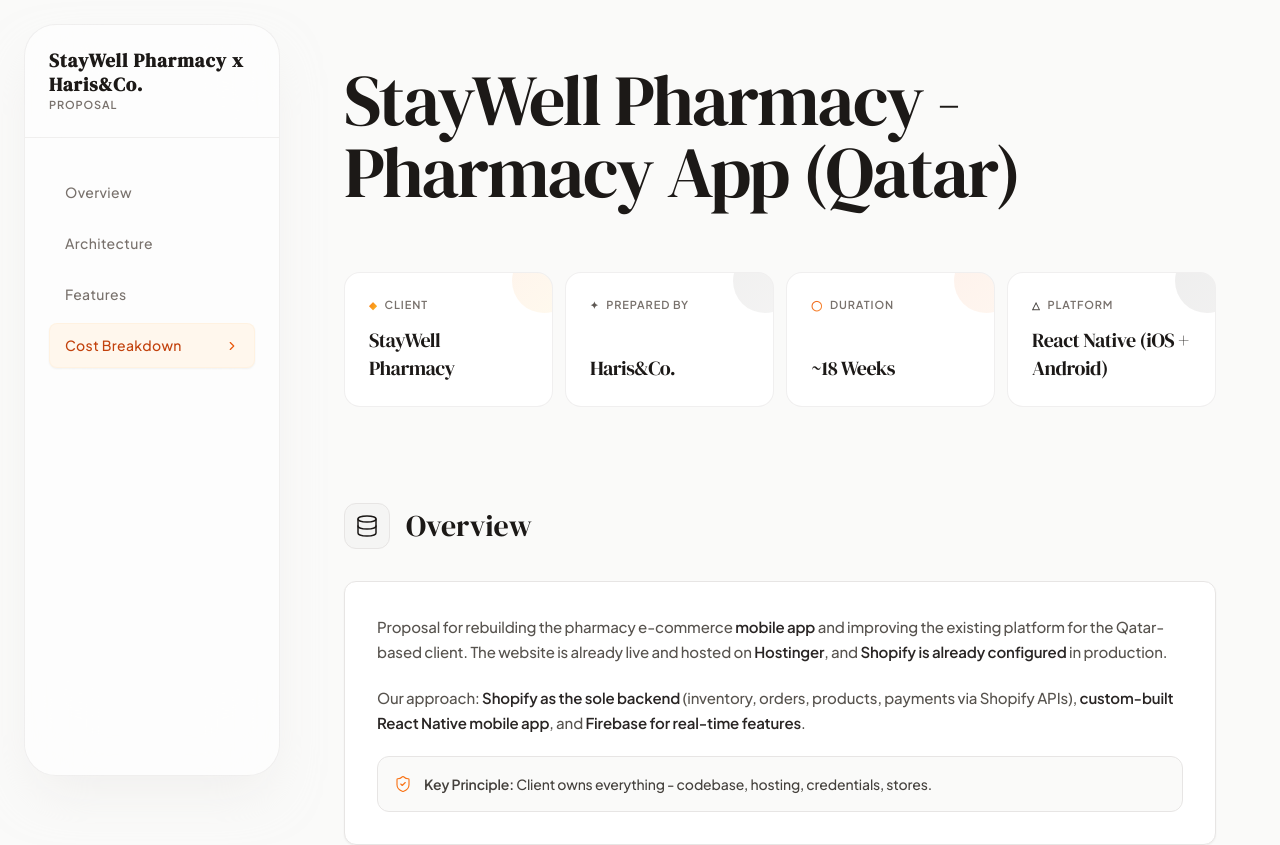
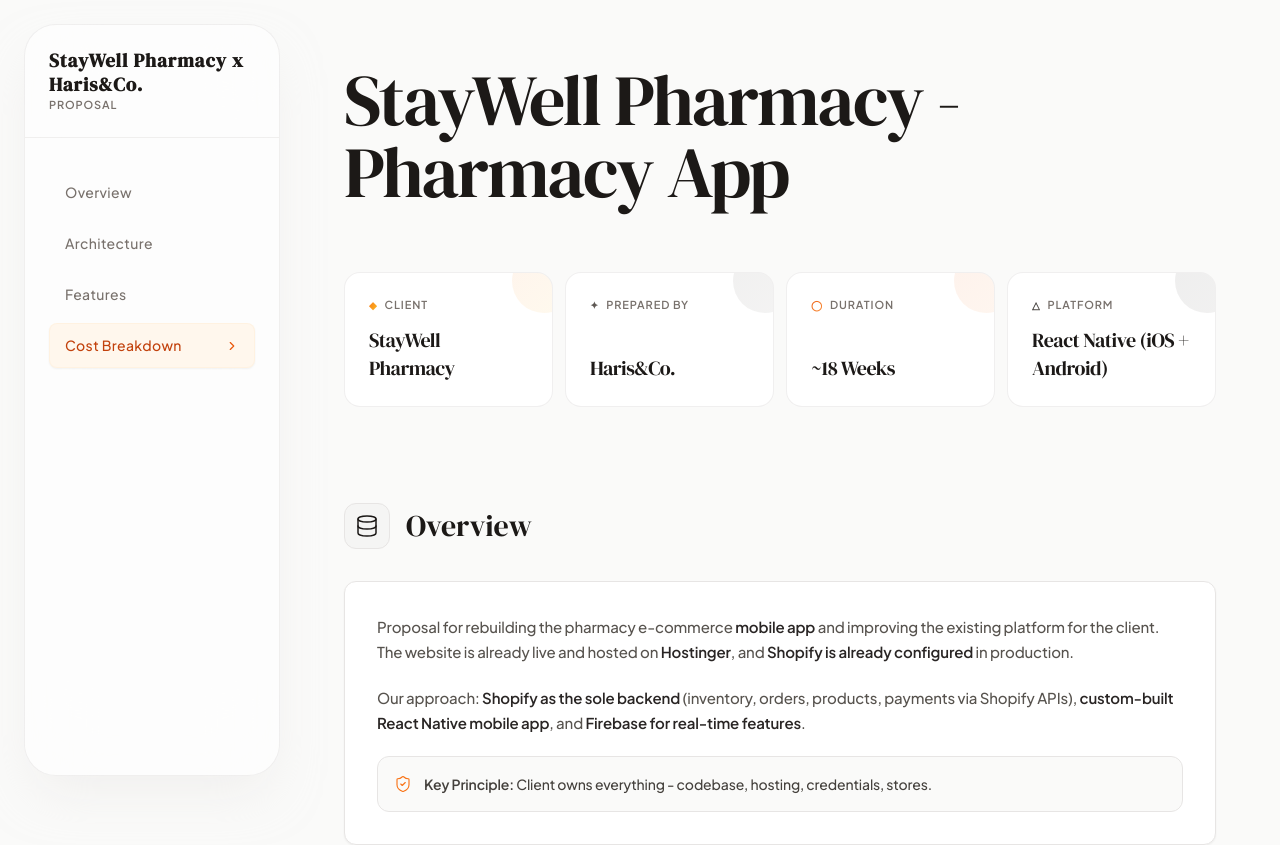
Before and after one commit to SatadalMazumdar/Truth-Care-Pharmacy, a React (Vite) app: page / in a window 1280 px wide. Shown: the top 845 px of the page. Built offline with nearby package versions, Linux system fonts and the light colour scheme.

Commit message:
remove Qatar

```diff
--- a/App.tsx
+++ b/App.tsx
@@ -191,7 +191,7 @@ const App: React.FC = () => {
           <div className={blobClass}></div>
           <div className="relative z-10 space-y-5">
             <p className={bodyTextLg}>
-              Proposal for rebuilding the pharmacy e-commerce <strong className="text-stone-800">mobile app</strong> and improving the existing platform for the Qatar-based client. The website is already live and hosted on <strong className="text-stone-800">Hostinger</strong>, and <strong className="text-stone-800">Shopify is already configured</strong> in production.
+              Proposal for rebuilding the pharmacy e-commerce <strong className="text-stone-800">mobile app</strong> and improving the existing platform for the client. The website is already live and hosted on <strong className="text-stone-800">Hostinger</strong>, and <strong className="text-stone-800">Shopify is already configured</strong> in production.
             </p>
             <p className={bodyTextLg}>
               Our approach: <strong className="text-stone-800">Shopify as the sole backend</strong> (inventory, orders, products, payments via Shopify APIs), <strong className="text-stone-800">custom-built React Native mobile app</strong>, and <strong className="text-stone-800">Firebase for real-time features</strong>.
--- a/constants.ts
+++ b/constants.ts
@@ -3,13 +3,13 @@ import { CostItem, ProposalData } from './types';
 export const PROPOSAL_CONTENT: ProposalData = {
   meta: {
     client: "StayWell Pharmacy",
-    project: "StayWell Pharmacy - Pharmacy App (Qatar)",
+    project: "StayWell Pharmacy - Pharmacy App",
     platform: "React Native (iOS + Android)",
     preparedBy: "Haris&Co.",
     totalDuration: "~18 Weeks",
     totalInvestment: "USD TBD"
   },
-  executiveSummary: `This proposal covers the rebuilding of StayWell Pharmacy's e-commerce mobile app and improving the existing platform for the Qatar-based client. The website is already live and hosted on Hostinger, and Shopify is already configured in production.
+  executiveSummary: `This proposal covers the rebuilding of StayWell Pharmacy's e-commerce mobile app and improving the existing platform for the client. The website is already live and hosted on Hostinger, and Shopify is already configured in production.
 
 Our approach: Shopify as the sole backend (inventory, orders, products, payments via Shopify APIs), a custom-built React Native mobile app, and Firebase for real-time features (push notifications, analytics, auth, remote config). The existing website continues as-is with targeted improvements.
 
```
Also changed, not shown: 1 other file (tests, documents, lock files or other folders).
